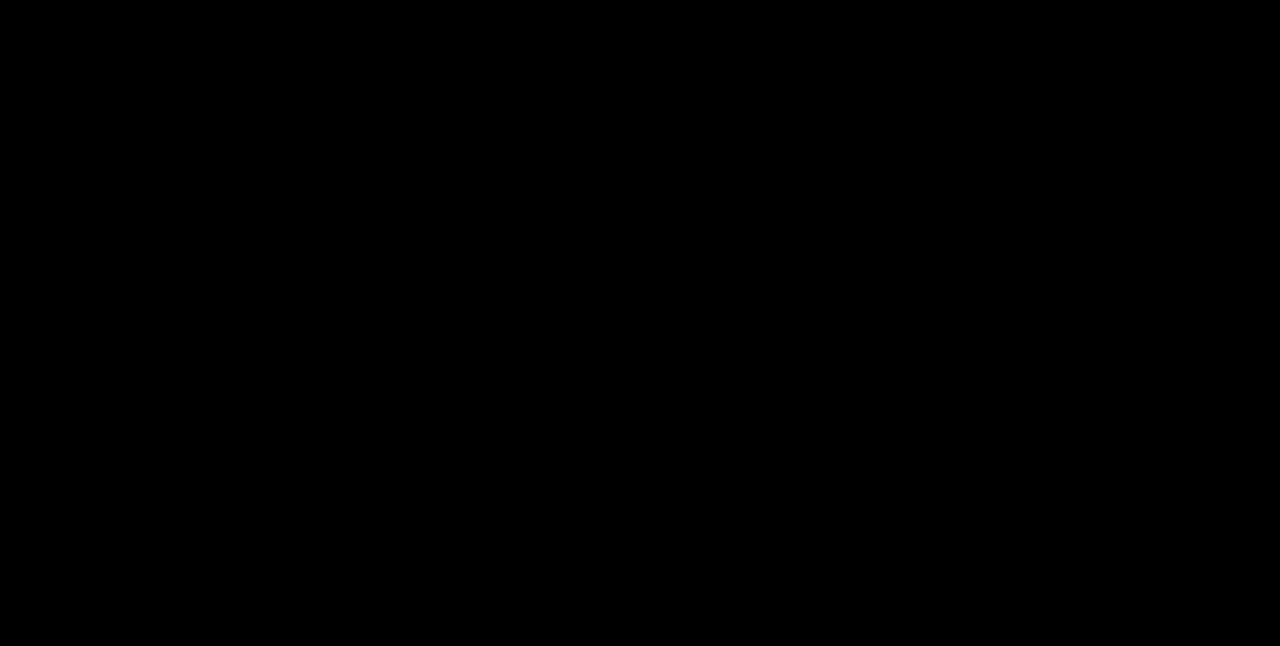
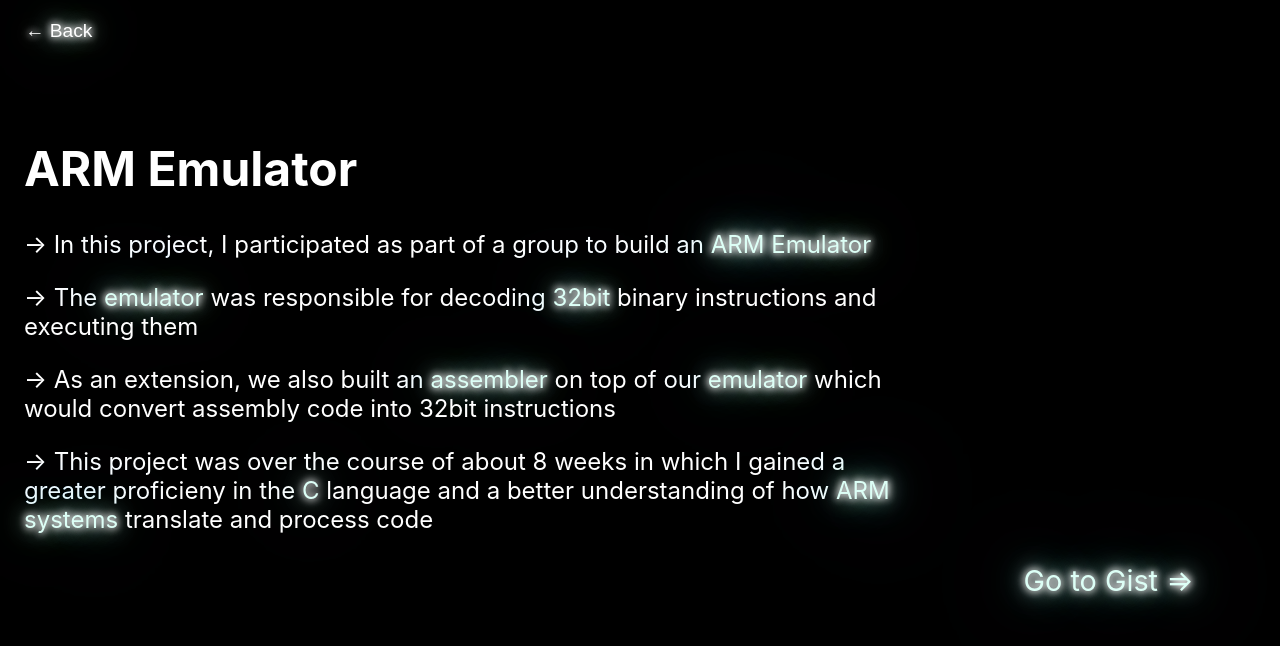
Before and after one commit to ibrahim-io/portfolio-app, a React (Create React App) app: page /arm in a window 1280 px wide. Shown: the top 646 px of the page. Built offline with nearby package versions, Linux system fonts and the light colour scheme.

Commit message:
feat: completed the prayer time page

```diff
--- a/src/App.js
+++ b/src/App.js
@@ -2,6 +2,8 @@ import Home from "./components/Home";
 import Wacc from "./components/Wacc";
 import Arm from "./components/Arm";
 import Pintos from "./components/Pintos";
+import PrayerTime from "./components/PrayerTime";
+import RoommateFinder from "./components/RoommateFinder";
 import { BrowserRouter as Router, Routes, Route} from 'react-router-dom';
 import Gallery from "./components/Gallery";
 const App = () => {
@@ -14,6 +16,8 @@ const App = () => {
         <Route path="/pintos" element={<Pintos />} />
         <Route path="/gallery" element={<Gallery />} />
         <Route path="/arm" element={<Arm />} />
+        <Route path="/prayer-time-app" element={<PrayerTime />} />
+        <Route path="/roommate-finder" element={<RoommateFinder />} />
       </Routes>
     </Router>
   )
--- a/src/components/Arm.js
+++ b/src/components/Arm.js
@@ -1,6 +1,22 @@
-
+import { Link } from "react-router-dom"
 const Arm = () => {
-
+return (
+    <div>
+      <Link to='/gallery'>
+        <button className='btn neonText prj_btn'>&larr; Back</button>
+      </Link>
+      <h1 className='prj_header'>ARM Emulator</h1>
+      <div className='text_container'>
+        <p>&rarr; In this project, I participated as part of a group to build an <span className="neonText">ARM Emulator</span></p>
+        <p>&rarr; The <span className="neonText">emulator</span> was responsible for decoding <span className="neonText">32bit</span> binary instructions and executing them</p>
+        <p>&rarr; As an extension, we also built an <span className="neonText">assembler</span> on top of our <span className="neonText">emulator </span>
+          which would convert assembly code into 32bit instructions</p>
+        <p>&rarr; This project was over the course of about 8 weeks in which I gained a greater proficieny in the <span className="neonText">C </span>
+          language and a better understanding of how <span className="neonText">ARM systems</span> translate and process code</p>
+      </div>
+      <p className='gist_redirect'><a className='neonText' href='https://gist.github.com/ibrahim-io/d92da067d9864f7c93147592edf3925a' target='_blank' rel='noreferrer'>Go to Gist &rArr;</a></p>
+    </div>
+  )
 }
 
 export default Arm
--- a/src/components/Pintos.js
+++ b/src/components/Pintos.js
@@ -8,7 +8,14 @@ const Pintos = () => {
         <h1 className='prj_header'>PintOS</h1>
         <div className='text_container'>
           <p>&rarr; In this project, I participated as part of a group to build an <span className="neonText">Operating System</span></p>
-
+          <p>&rarr; This particular <span className="neonText">OS</span> was designed to be a
+            <span className="neonText"> multithreaded OS</span> running on single core machine</p>
+          <p>&rarr; This project lasted over the course of a 10 week term, where we became very comfortable with the
+           <span className="neonText"> C</span> programming language</p>
+          <p>&rarr; I participated <span className="neonText">500+</span> lines of code to the project, which tried to
+           solve problems such as <span className="neonText">Thread Scheduling</span>, Pushing <span className="neonText">pages </span>
+           on to the <span className="neonText">stack</span> and also <span className="neonText">Memory Mapped Files</span></p>
+          <p>&rarr; From this project, I can confidently say that I gained a deeper insight into the intricacies of <span className="neonText">OSs</span></p>
         </div>
         <p className='gist_redirect'><a className='neonText' href='https://gist.github.com/ibrahim-io/02e378bcc3af079d52a2e2d44822ba28' target='_blank' rel='noreferrer'>Go to Gist &rArr;</a></p>
     </div>
--- /dev/null
+++ b/src/components/PrayerTime.js
@@ -0,0 +1,22 @@
+import { Link } from "react-router-dom"
+const PrayerTime = () => {
+  return (
+    <div>
+      <Link to='/gallery'>
+        <button className='btn neonText prj_btn'>&larr; Back</button>
+      </Link>
+      <h1 className='prj_header'>Prayer Time App</h1>
+      <div className='text_container'>
+        <p>&rarr; I created a prayer time app to be used by students attending the <span className="neonText">Islamic Society, </span>
+          so they could attend their daily prayers on time</p>
+        <p>&rarr; I used a <span className="neonText">REST API</span> to retrieve the prayer times based on the
+          <span className="neonText"> London Central Mosque,</span> which is what the university goes by</p>
+        <p>&rarr; I thought this would be a good way to use my skills to help the community at my university</p>
+
+      </div>
+      <p className='gist_redirect'><a className='neonText' href='https://gentle-dieffenbachia-63fe5c.netlify.app/' target='_blank' rel='noreferrer'>Go to Web App &rArr;</a></p>
+    </div>
+  )
+}
+
+export default PrayerTime
--- /dev/null
+++ b/src/components/RoommateFinder.js
@@ -0,0 +1,24 @@
+import { Link } from "react-router-dom"
+const RoommateFinder = () => {
+  return (
+    <div>
+      <Link to='/gallery'>
+        <button className='btn neonText prj_btn'>&larr; Back</button>
+      </Link>
+      <h1 className='prj_header'>WACC</h1>
+      <div className='text_container'>
+        <p>&rarr; In this project, I participated as part of a group to build a compiler</p>
+        <p>&rarr; The WACC language was a language developed by Deparment of Computing at
+          Imperial College London</p>
+        <p>&rarr; We had to perform <span className='neonText'>Syntax Analysis</span> on any WACC file which would be done
+        by the parser</p>
+        <p>&rarr; The <span className='neonText'>Parser</span> would then output an <span className='neonText'>Abstract Syntax Tree</span></p>
+        <p>&rarr; We would the have to perform <span className='neonText'>Semantic Analysis   </span>
+          on the <span className='neonText'>AST</span> to ensure the code is semantically correct</p>
+      </div>
+      <p className='gist_redirect'><a className='neonText' href='https://gist.github.com/ibrahim-io/746bb0b794ad8d264268f749ffc87700' target='_blank' rel='noreferrer'>Go to Gist &rArr;</a></p>
+    </div>
+  )
+}
+
+export default RoommateFinder
```
